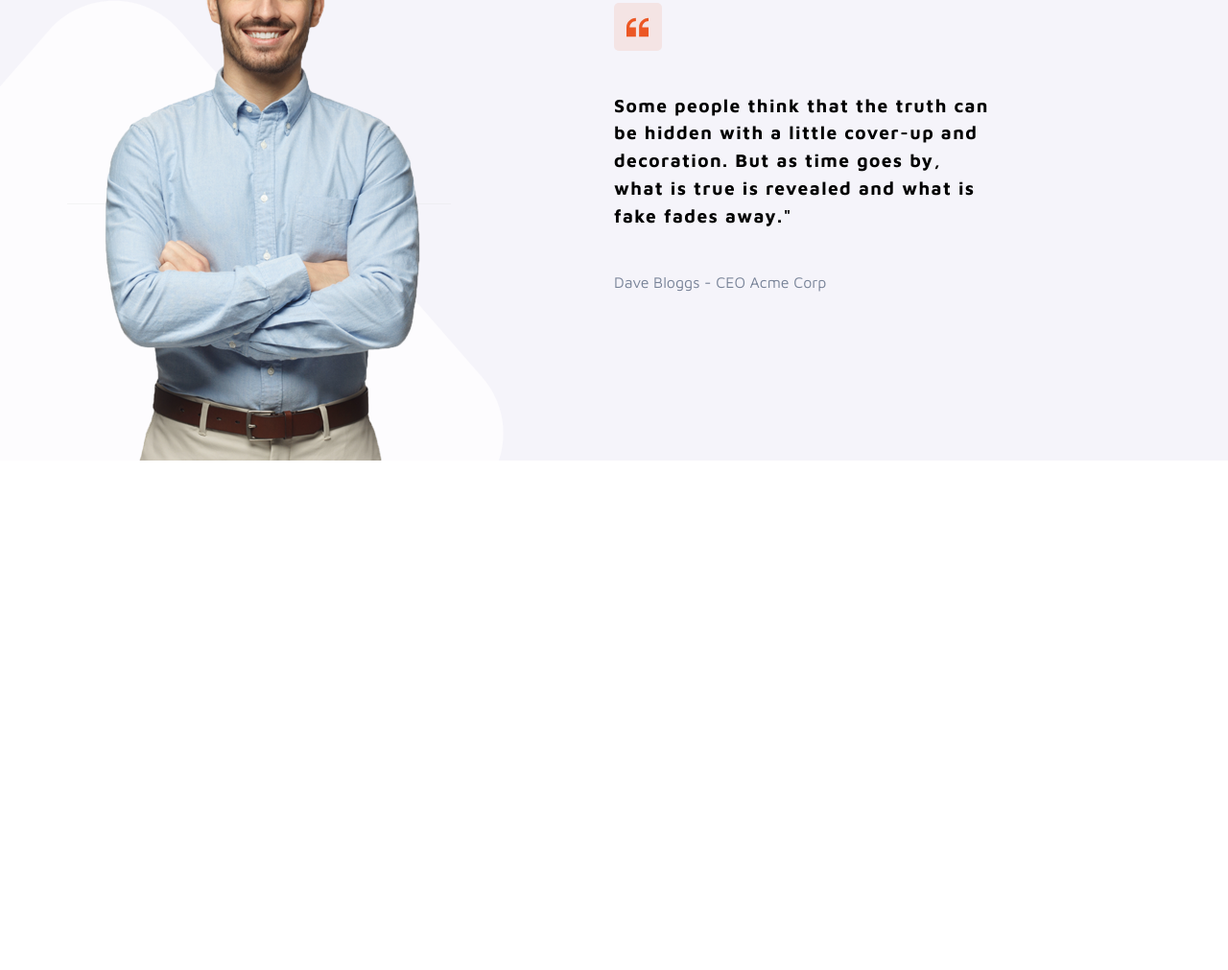
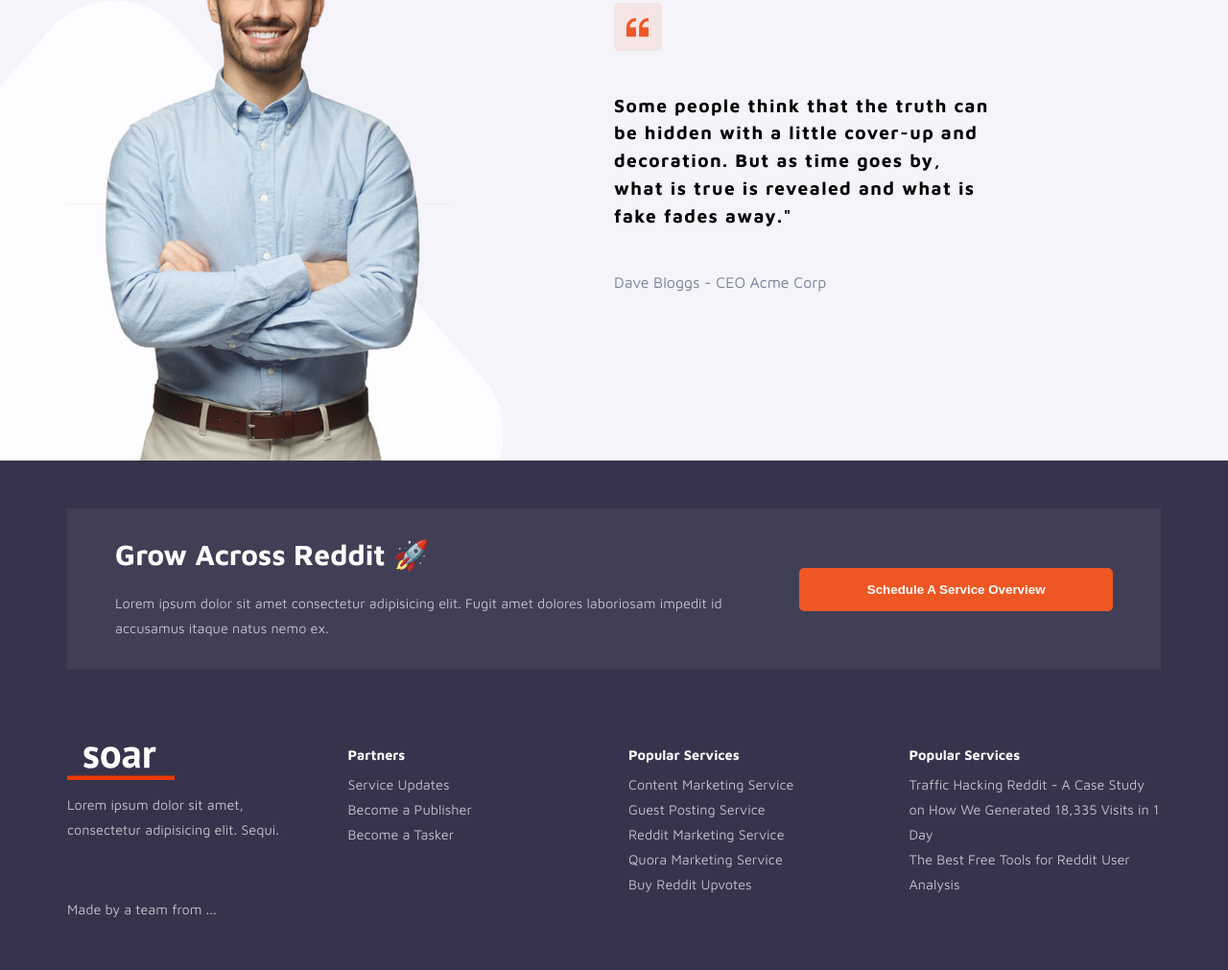
Before and after one commit to john-afolabi/soar-landing-page, a website built with Parcel: page src/index.html in a window 1280 px wide. Shown: the part 3514-4525 px from the top of the page at 96% size. Before the commit the page ends 3994 px from the top, so only its background shows below. Built offline with nearby package versions, Linux system fonts and the light colour scheme.

Commit message:
Build and style footer component

```diff
--- /dev/null
+++ b/src/components/Footer.js
@@ -0,0 +1,59 @@
+import logo from "../img/svg/logo-white.svg";
+
+export const Footer = (open) => {
+	const template = `
+	<footer>
+			<div class="container">
+				<div class="schedule">
+					<div>
+						<h2>Grow across Reddit 🚀</h2>
+						<p>
+							Lorem ipsum dolor sit amet consectetur adipisicing
+							elit. Fugit amet dolores laboriosam impedit id
+							accusamus itaque natus nemo ex.
+						</p>
+					</div>
+					<button class="btn-primary">
+						Schedule A Service Overview
+					</button>
+				</div>
+
+				<div class="main-footer">
+					<div>
+						<img src="${logo}" alt="soar logo"/>
+						<p>
+							Lorem ipsum dolor sit amet, consectetur adipisicing
+							elit. Sequi.
+						</p>
+						<img />
+					</div>
+					<div>
+						<h4>Partners</h4>
+						<p>Service Updates</p>
+						<p>Become a Publisher</p>
+						<p>Become a Tasker</p>
+					</div>
+					<div>
+						<h4>Popular Services</h4>
+						<p>Content Marketing Service</p>
+						<p>Guest Posting Service</p>
+						<p>Reddit Marketing Service</p>
+						<p>Quora Marketing Service</p>
+						<p>Buy Reddit Upvotes</p>
+					</div>
+					<div>
+						<h4>Popular Services</h4>
+						<p>
+							Traffic Hacking Reddit - A Case Study on How We
+							Generated 18,335 Visits in 1 Day
+						</p>
+						<p>The Best Free Tools for Reddit User Analysis</p>
+					</div>
+				</div>
+				<p>Made by a team from ...</p>
+			</div>
+		</footer>
+    `;
+
+	return template;
+};
--- a/src/index.js
+++ b/src/index.js
@@ -2,6 +2,7 @@ import { Header } from "./components/Header.js";
 import { About } from "./components/About.js";
 import { Packages } from "./components/Packages.js";
 import { Testimonial } from "./components/Testimonial.js";
+import { Footer } from "./components/Footer.js";
 
 import "./scss/main.scss";
 
@@ -13,6 +14,7 @@ const app = () => {
 		${About()}
 		${Packages()}
 		${Testimonial()}
+		${Footer()}
     `;
 };
 
--- /dev/null
+++ b/src/scss/_footer.scss
@@ -0,0 +1,45 @@
+footer {
+	background-color: #36344c;
+	margin: 0 -150px;
+	padding: 50px 0;
+
+	.schedule {
+		background-color: #403f55;
+		display: grid;
+		grid-template-columns: 2fr 1fr;
+		grid-column-gap: 5em;
+		align-items: center;
+		justify-content: start;
+		padding: 30px 50px;
+
+		h2 {
+			color: white;
+			font-size: 2.5em;
+		}
+	}
+
+	.main-footer {
+		display: grid;
+		grid-template-columns: repeat(4, 1fr);
+		margin-top: 80px;
+		grid-column-gap: 2.5em;
+
+		div {
+			img {
+				height: 35px;
+				margin-bottom: 10px;
+			}
+		}
+	}
+
+	h4 {
+		color: white;
+		font-size: 1.2em;
+		margin-bottom: 10px;
+	}
+
+	p {
+		color: #c1bfc9;
+		font-size: 1.2em;
+	}
+}
--- a/src/scss/main.scss
+++ b/src/scss/main.scss
@@ -3,3 +3,4 @@
 @import "about";
 @import "packages";
 @import "testimonial";
+@import "footer";
```
Also changed, not shown: src/img/svg/logo-white.svg (added).
